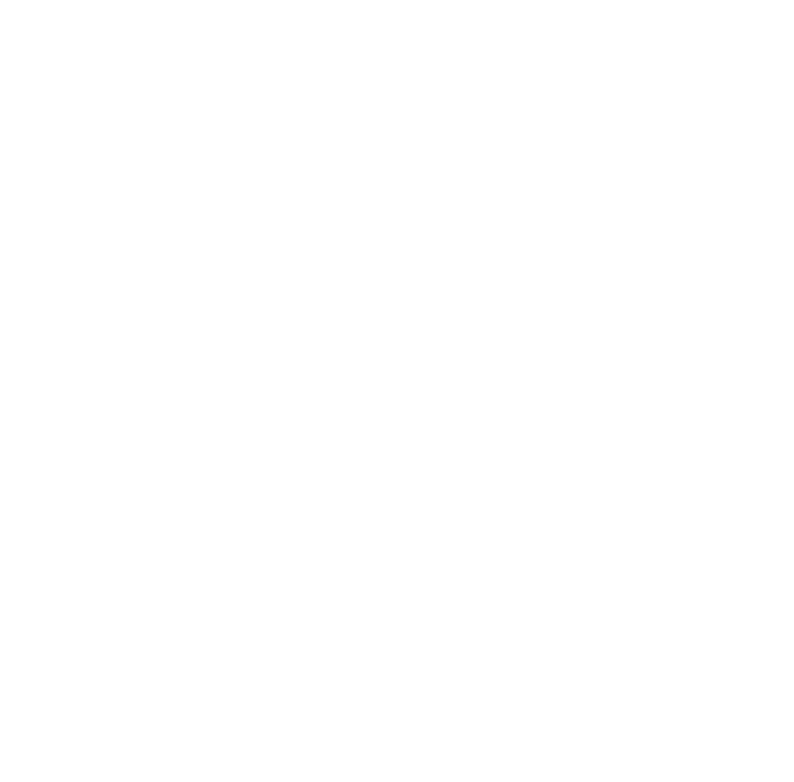
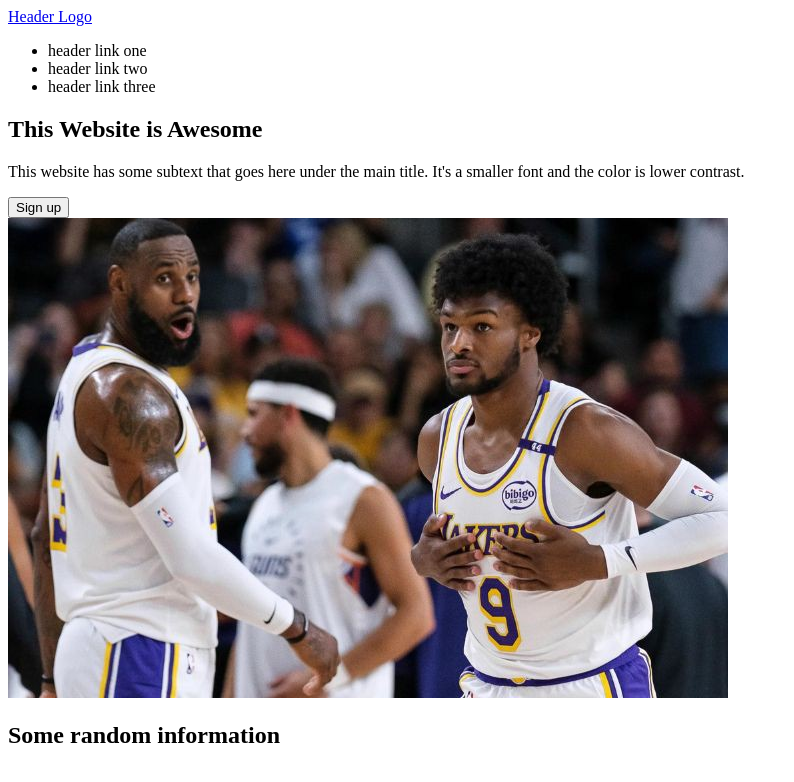
Before and after one commit to Joshuabrainiac/foundation-css, a plain HTML site: page index.html in a window 1280 px wide. Shown: the whole page, without its empty margins (0-794 px from the left). Drawn offline with Linux system fonts and the light colour scheme.

Commit message:
Modify HTML file
Added header and main to the html file.

I also added the first section to the main part of
the HTML file.

```diff
--- a/index.html
+++ b/index.html
@@ -6,6 +6,36 @@
 	<title>Capstone CSS Foundations</title>
 </head>
 <body>
-
+  <header>
+    <div class="logo">
+      <a href="/">Header Logo</a>
+    </div>
+    <nav>
+      <ul class="links">
+        <li>header link one</li>
+        <li>header link two</li>
+        <li>header link three</li>
+      </ul>
+    </nav>
+  </header>
+  <main>
+    <section class="hero">
+      <div class="heroleft">
+        <h1>
+          This Website is Awesome
+        </h1>
+        <p>
+          This website has some subtext that goes here under the main title. It's a smaller font and the color is lower contrast.
+        </p>
+        <button>Sign up</button>
+      </div>
+      <div class="heroright">
+        <img src="./images/image-1.jpg" alt="this is a placeholder for the image">
+      </div>
+    </section>
+    <section class="random">
+      <h2>Some random information</h2>
+    </section>
+  </main>
 </body>
 </html>
```
